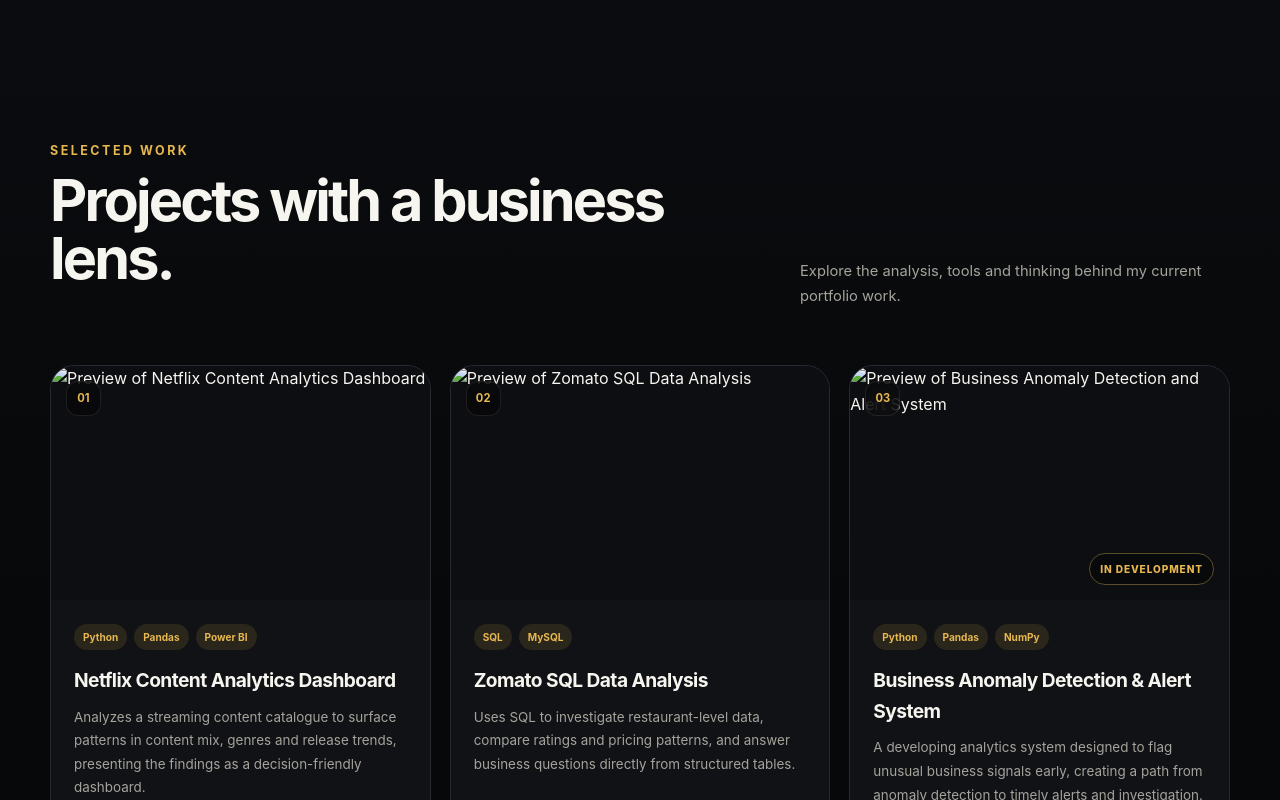
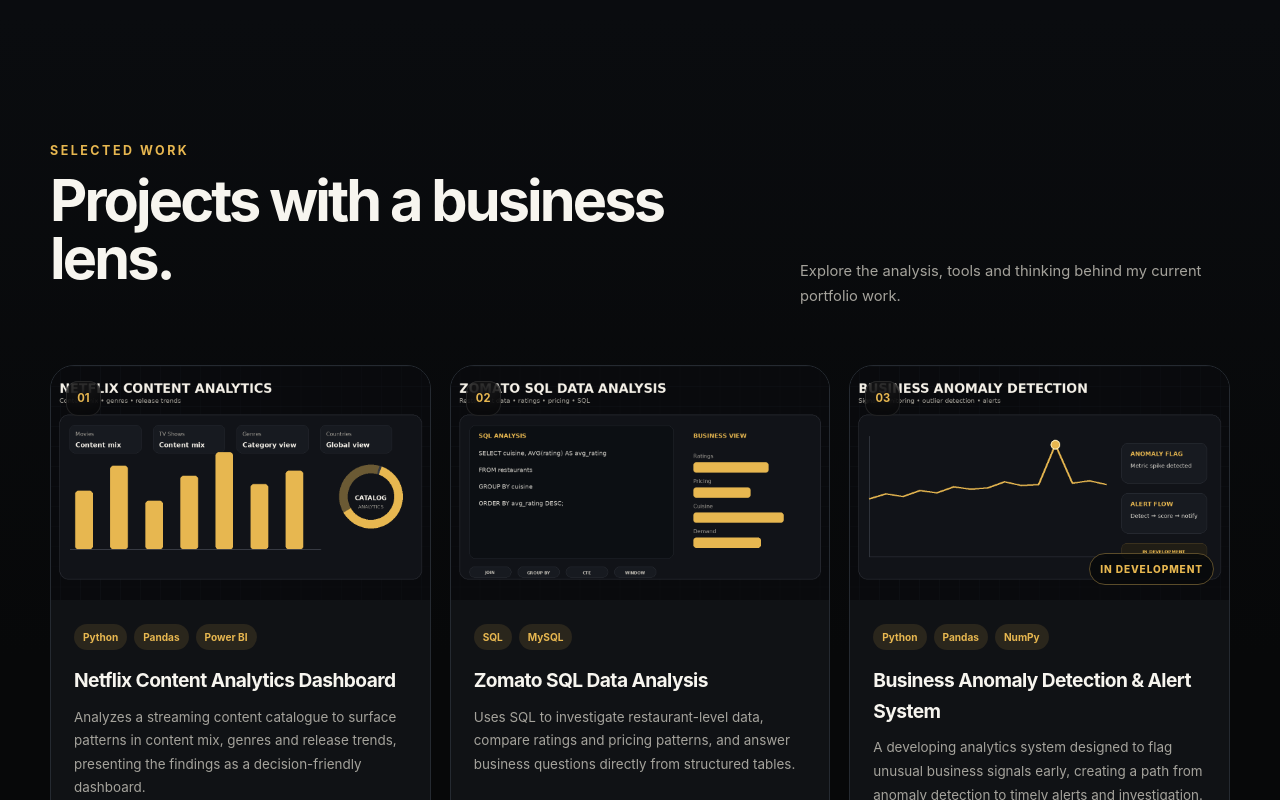
Before and after one commit to shuklakunal9112006-da/shuklakunal9112006-da.github.io, a plain HTML site: page index.html in a window 1280 px wide. Shown: the part 2408-3208 px from the top of the page. Drawn offline with Linux system fonts and the light colour scheme.

Commit message:
Add files via upload

```diff
--- a/index.html
+++ b/index.html
@@ -112,7 +112,7 @@
         <div class="about-photo reveal">
           <div class="photo-frame">
             <div class="photo-accent"></div>
-            <img src="assets/profile.jpg" alt="Professional portrait of Kunal Shukla" loading="lazy">
+            <img src="profile.jpg" alt="Professional portrait of Kunal Shukla" loading="lazy">
             <div class="photo-caption"><span>DATA ANALYST</span><strong>Kunal Shukla</strong></div>
           </div>
         </div>
@@ -155,17 +155,17 @@
         <div class="section-head reveal"><div><p class="section-kicker">Selected work</p><h2>Projects with a business lens.</h2></div><p>Explore the analysis, tools and thinking behind my current portfolio work.</p></div>
         <div class="projects-grid">
           <a class="project-card reveal" href="https://github.com/shuklakunal9112006-da/Netflix-Content-Analytics" target="_blank" rel="noopener noreferrer" aria-label="Open Netflix Content Analytics Dashboard on GitHub">
-            <div class="project-image"><img src="assets/project-images/netflix.png" alt="Preview of Netflix Content Analytics Dashboard" loading="lazy"><span class="project-index">01</span><span class="project-arrow">↗</span></div>
+            <div class="project-image"><img src="netflix.png" alt="Preview of Netflix Content Analytics Dashboard" loading="lazy"><span class="project-index">01</span><span class="project-arrow">↗</span></div>
             <div class="project-body"><div class="project-tags"><span>Python</span><span>Pandas</span><span>Power BI</span></div><h3>Netflix Content Analytics Dashboard</h3><p>Analyzes a streaming content catalogue to surface patterns in content mix, genres and release trends, presenting the findings as a decision-friendly dashboard.</p><span class="project-link">View on GitHub <b>↗</b></span></div>
           </a>
 
           <a class="project-card reveal" href="https://github.com/shuklakunal9112006-da/Zomato-SQL-Data-Analysis" target="_blank" rel="noopener noreferrer" aria-label="Open Zomato SQL Data Analysis on GitHub">
-            <div class="project-image"><img src="assets/project-images/zomato.png" alt="Preview of Zomato SQL Data Analysis" loading="lazy"><span class="project-index">02</span><span class="project-arrow">↗</span></div>
+            <div class="project-image"><img src="zomato.png" alt="Preview of Zomato SQL Data Analysis" loading="lazy"><span class="project-index">02</span><span class="project-arrow">↗</span></div>
             <div class="project-body"><div class="project-tags"><span>SQL</span><span>MySQL</span></div><h3>Zomato SQL Data Analysis</h3><p>Uses SQL to investigate restaurant-level data, compare ratings and pricing patterns, and answer business questions directly from structured tables.</p><span class="project-link">View on GitHub <b>↗</b></span></div>
           </a>
 
           <article class="project-card project-card-static reveal">
-            <div class="project-image"><img src="assets/project-images/anomaly.png" alt="Preview of Business Anomaly Detection and Alert System" loading="lazy"><span class="project-index">03</span><span class="project-status">In development</span></div>
+            <div class="project-image"><img src="anomaly.png" alt="Preview of Business Anomaly Detection and Alert System" loading="lazy"><span class="project-index">03</span><span class="project-status">In development</span></div>
             <div class="project-body"><div class="project-tags"><span>Python</span><span>Pandas</span><span>NumPy</span></div><h3>Business Anomaly Detection &amp; Alert System</h3><p>A developing analytics system designed to flag unusual business signals early, creating a path from anomaly detection to timely alerts and investigation.</p><span class="project-link muted">GitHub link coming later</span></div>
           </article>
         </div>
```
Also changed, not shown: netflix.png (added).
